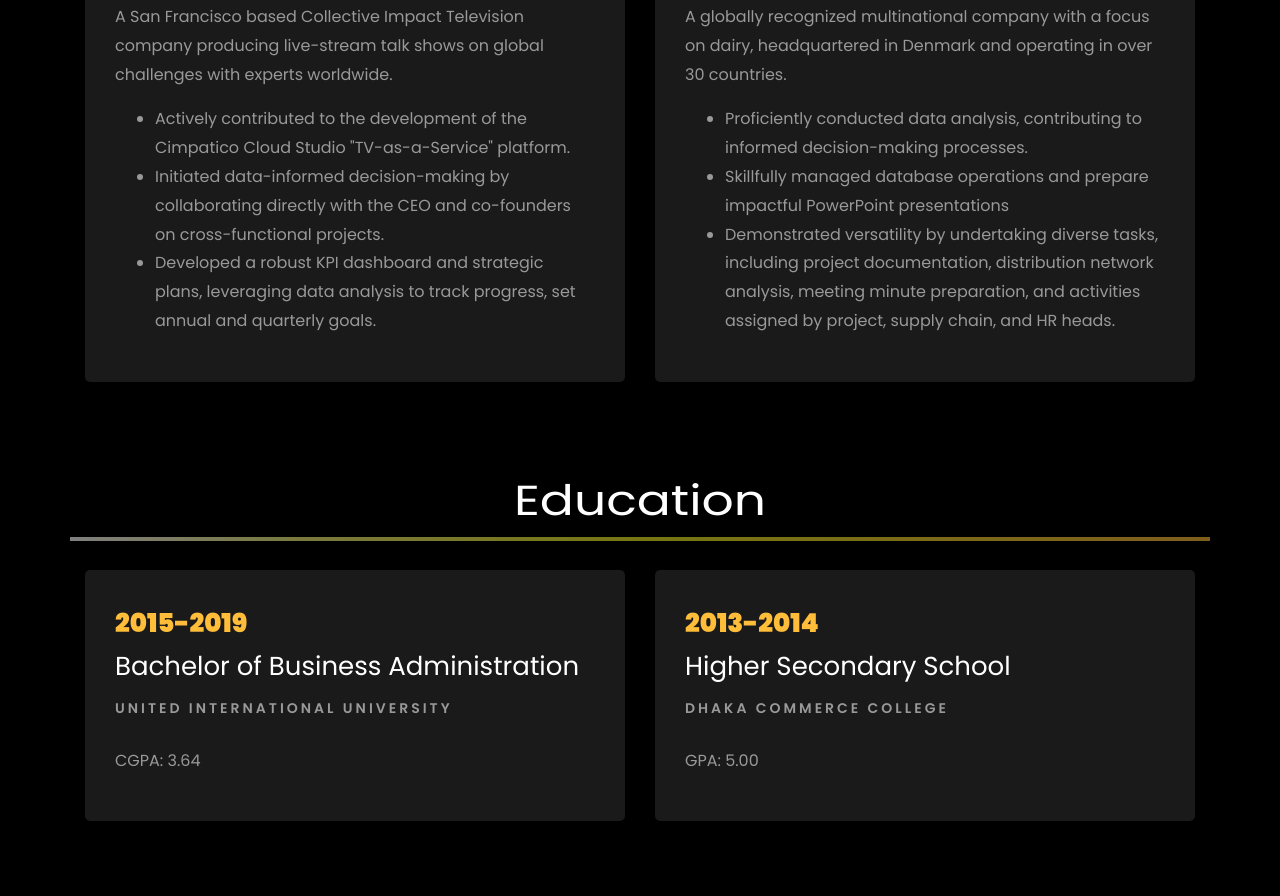
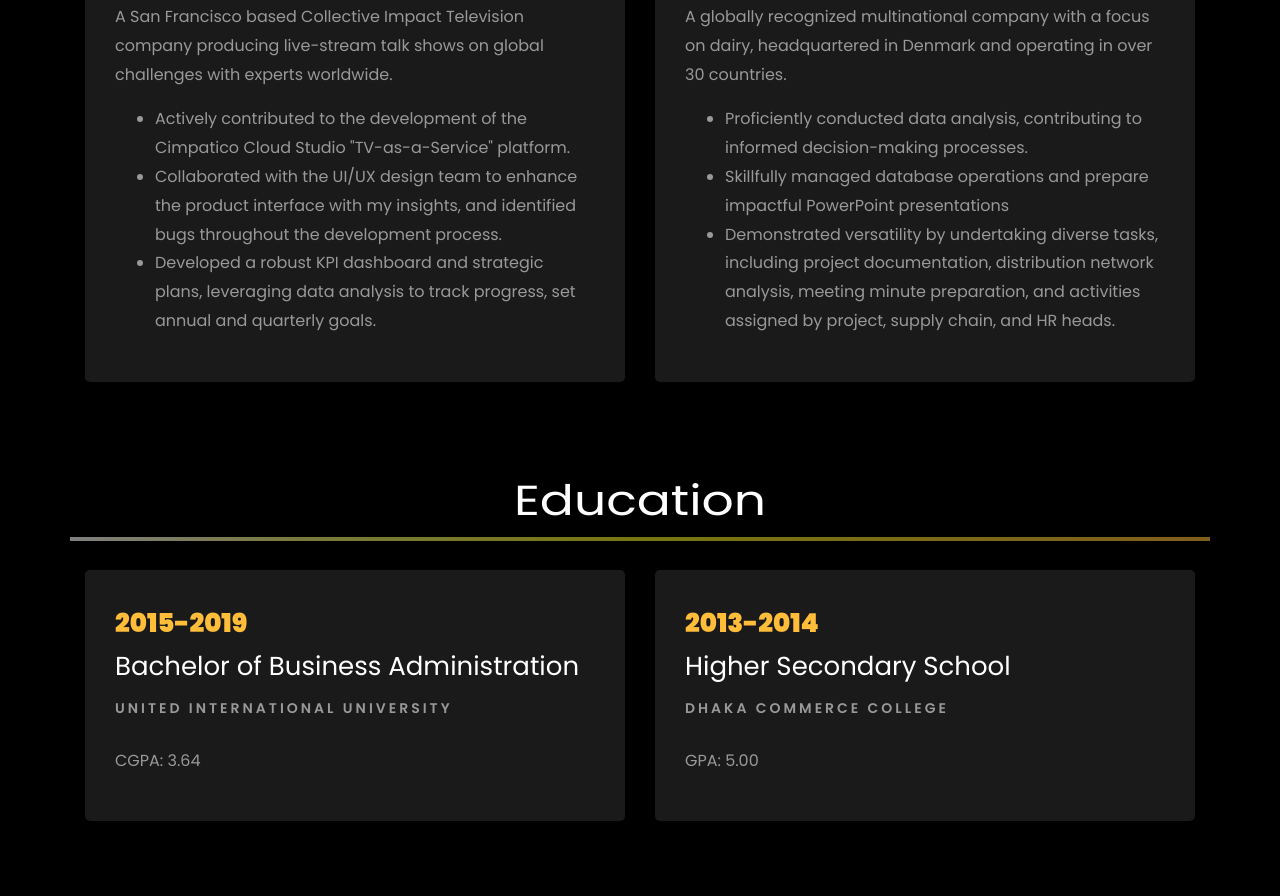
Before and after one commit to RuhamaTabassum/ruhama.github.io, a plain HTML site: page index.html in a window 1280 px wide. Shown: the part 2318-3214 px from the top of the page. Drawn offline with Linux system fonts and the light colour scheme; files whose address does not match are found by name.

Commit message:
Update index.html

```diff
--- a/index.html
+++ b/index.html
@@ -345,7 +345,7 @@
 							producing live-stream talk shows on global challenges with experts worldwide.
 							<ul>
 								<li>Actively contributed to the development of the Cimpatico Cloud Studio "TV-as-a-Service" platform.</li>
-								<li>Initiated data-informed decision-making by collaborating directly with the CEO and co-founders on cross-functional projects.</li>
+								<li>Collaborated with the UI/UX design team to enhance the product interface with my insights, and identified bugs throughout the development process.</li>
 								<li>Developed a robust KPI dashboard and strategic plans, leveraging data analysis to track progress, set annual and quarterly goals.</li>
 
 							</ul>
```
